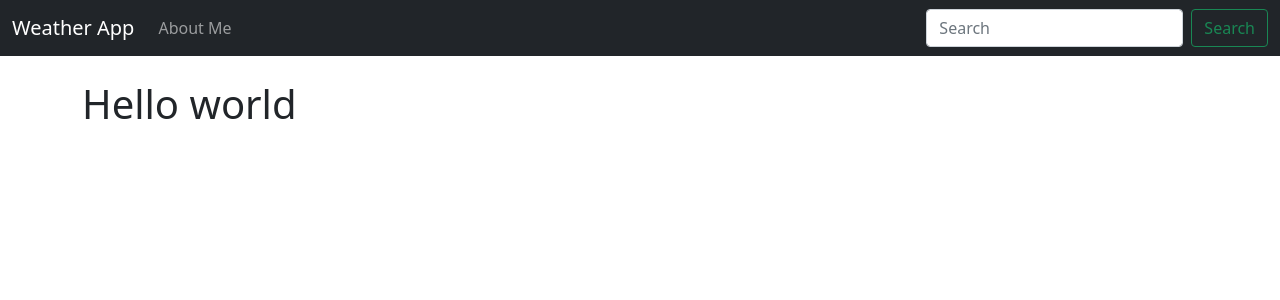
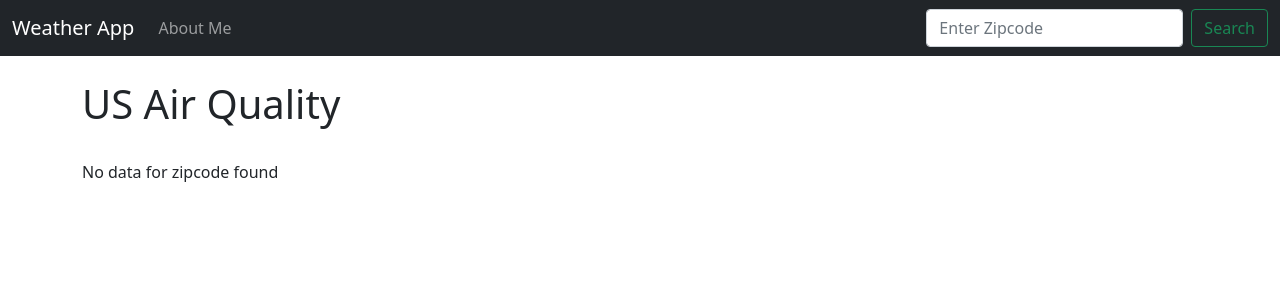
Before and after one commit to mbihrle/django_weather, a Django app: page / in a window 1280 px wide. Shown: the top 300 px of the page. Run offline with Django 3.2, Linux system fonts and the light colour scheme; parts of the project's set-up code (start-up, migrations or seed data) failed here and were passed over.

Commit message:
just some simple template stuff

```diff
--- a/lookup/templates/base.html
+++ b/lookup/templates/base.html
@@ -30,8 +30,9 @@
               </ul>
             </li>
           </ul>
-          <form class="d-flex">
-            <input class="form-control me-2" type="search" placeholder="Search" aria-label="Search">
+          <form action={% url 'home' %} method="POST" class="d-flex">
+            {% csrf_token %}
+            <input name="zipcode" class="form-control me-2" type="search" placeholder="Enter Zipcode" aria-label="Search">
             <button class="btn btn-outline-success" type="submit">Search</button>
           </form>
         </div>
--- a/lookup/templates/home.html
+++ b/lookup/templates/home.html
@@ -3,22 +3,48 @@
 
 {% block content %}
 
-<h1>Hello world</h1>
+<style>
+    .good { background-color: #00e400;}
+    .moderate { background-color: #ffff00}
+    .usg { background-color: #ff7e00; color: white}
+    .unhealthy { background-color: #ff0000; color: white}
+    .veryunhealthy { background-color: #99004c; color: white}
+    .hazardous { background-color: #7e0023; color: white}
+
+</style>
+
+<h1>US Air Quality</h1>
+<br/>
+
+{% if zipcode %}
+    {{ zipcode }}
+{% endif %}
+
+{% if api %}
+    {% if api == "Error"  %}
+        Error while fetching data from airnow.gov
+    {% else %}
+    <div class="card {{ category_color }}" style="width: 18rem;">
+        <div class="card-body">
+          <h5 class="card-title">{{ api.0.ReportingArea }}</h5>
+          <h6 class="card-subtitle mb-2 text-muted">Parameter: {{ api.0.ParameterName}}</h6>
+          <p class="card-text">
+              Date Observed: {{ api.0.DateObserved }}<br/>
+              Air Quality: {{ api.0.AQI }}<br/>
+              Category: {{ api.0.Category.Name }}<br/>
+              <hr>
+            <small>
+                {{ category_description }}
+            </small>
+          </p>
+        </div>
+      </div>
+      <br/>
+      <p>{{ api }} <br/><br/></p>
+    {% endif %}
+{% else %}
+    No data for zipcode found
+{% endif %}
+
 
 {% endblock content %}
-
-
-
-
-{% comment %} <!DOCTYPE html>
-<html lang="en">
-    <head>
-        <meta charset="UTF-8" />
-        <meta http-equiv="X-UA-Compatible" content="IE=edge" />
-        <meta name="viewport" content="width=device-width, initial-scale=1.0" />
-        <title>Document</title>
-    </head>
-    <body>
-        <h1>Hello World</h1>
-    </body>
-</html> {% endcomment %}
--- a/lookup/views.py
+++ b/lookup/views.py
@@ -1,10 +1,55 @@
 from django.shortcuts import render
+import configparser
 
 # Create your views here.
+config = configparser.ConfigParser()
+config.read('../../../_configs/config.ini')
+API_KEY = config['airnowapi.org']['API_KEY']
 
 
 def home(request):
-    return render(request, 'home.html', {})
+    import json
+    import requests
+
+    if request.method == "POST":
+        zipcode = request.POST['zipcode']
+        # 89129
+
+        request_string = "https://www.airnowapi.org/aq/observation/zipCode/current/?format=application/json&zipCode=" + \
+            zipcode+"&distance=5&API_KEY=" + API_KEY
+
+        api_request = requests.get(request_string)
+
+        try:
+            api = json.loads(api_request.content)
+        except Exception as e:
+            api = "Error"
+
+        if api[0]['Category']['Name'] == "Good":
+            category_description = "(0 to 50): Air quality is satisfactory, and air pollution poses little or no risk."
+            category_color = "good"
+        elif api[0]['Category']['Name'] == "Moderate":
+            category_description = "(51 to 100): Air quality is acceptable. However, there may be a risk for some people, particularly those who are unusually sensitive to air pollution."
+            category_color = "moderate"
+        elif api[0]['Category']['Name'] == "Unhealty for Sensitive Groups":
+            category_description = "(101 to 150): Members of sensitive groups may experience health effects. The general public is less likely to be affected."
+            category_color = "usg"
+        elif api[0]['Category']['Name'] == "Unhealthy":
+            category_description = "(151 to 200): Some members of the general public may experience health effects; members of sensitive groups may experience more serious health effects."
+            category_color = "unhealthy"
+        elif api[0]['Category']['Name'] == "Very Unhealthy":
+            category_description = "(201 to 300): Health alert: The risk of health effects is increased for everyone."
+            category_color = "veryunhealthy"
+        elif api[0]['Category']['Name'] == "Hazardous":
+            category_description = "(301 and higher): Health warning of emergency conditions: everyone is more likely to be affected."
+            category_color = "hazardous"
+        else:
+            category_description = "Category Could Not Be Found"
+            category_color = "unknown"
+
+        return render(request, 'home.html', {'api': api, 'category_description': category_description, 'category_color': category_color})
+    else:
+        return render(request, 'home.html', {})
 
 
 def about(request):
```
Also changed, not shown: 1 other file.
